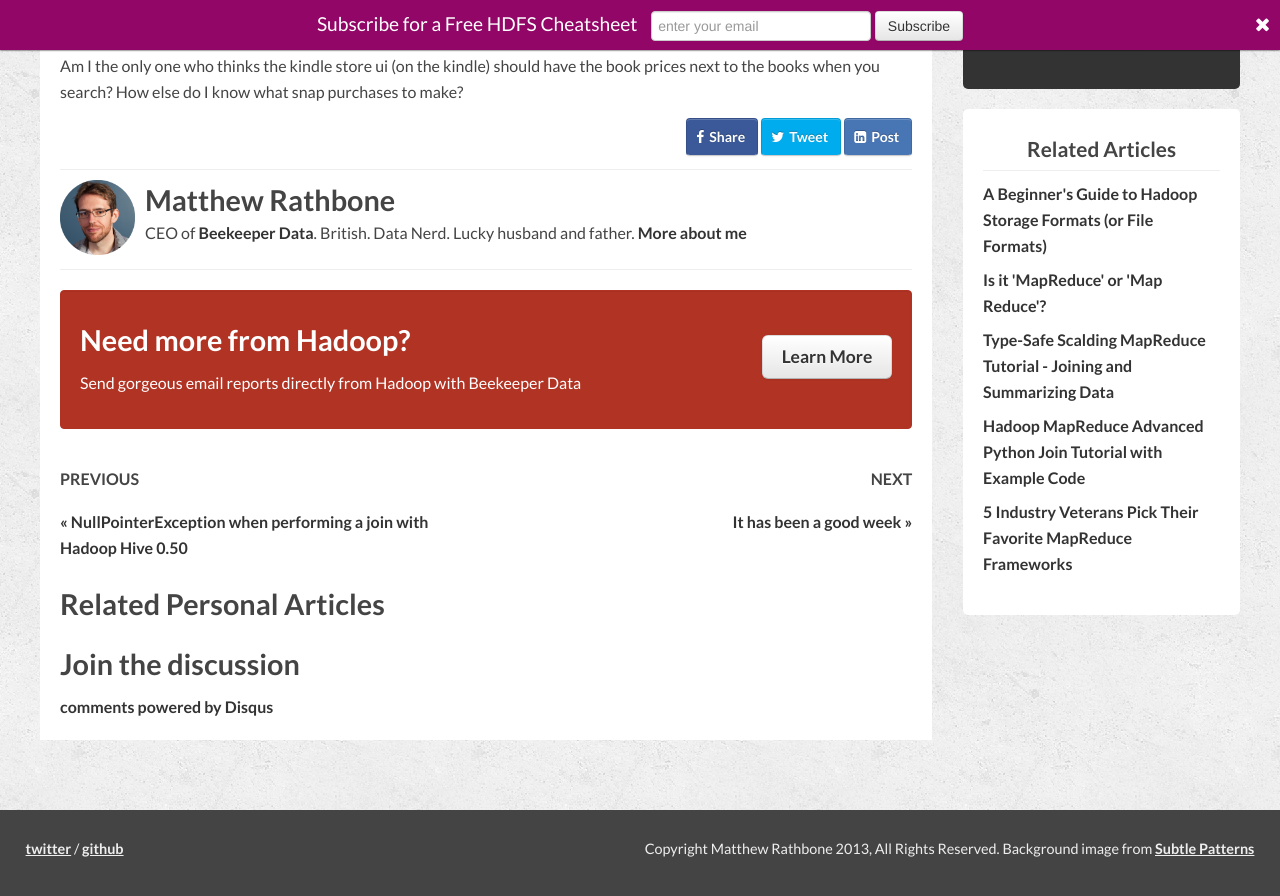
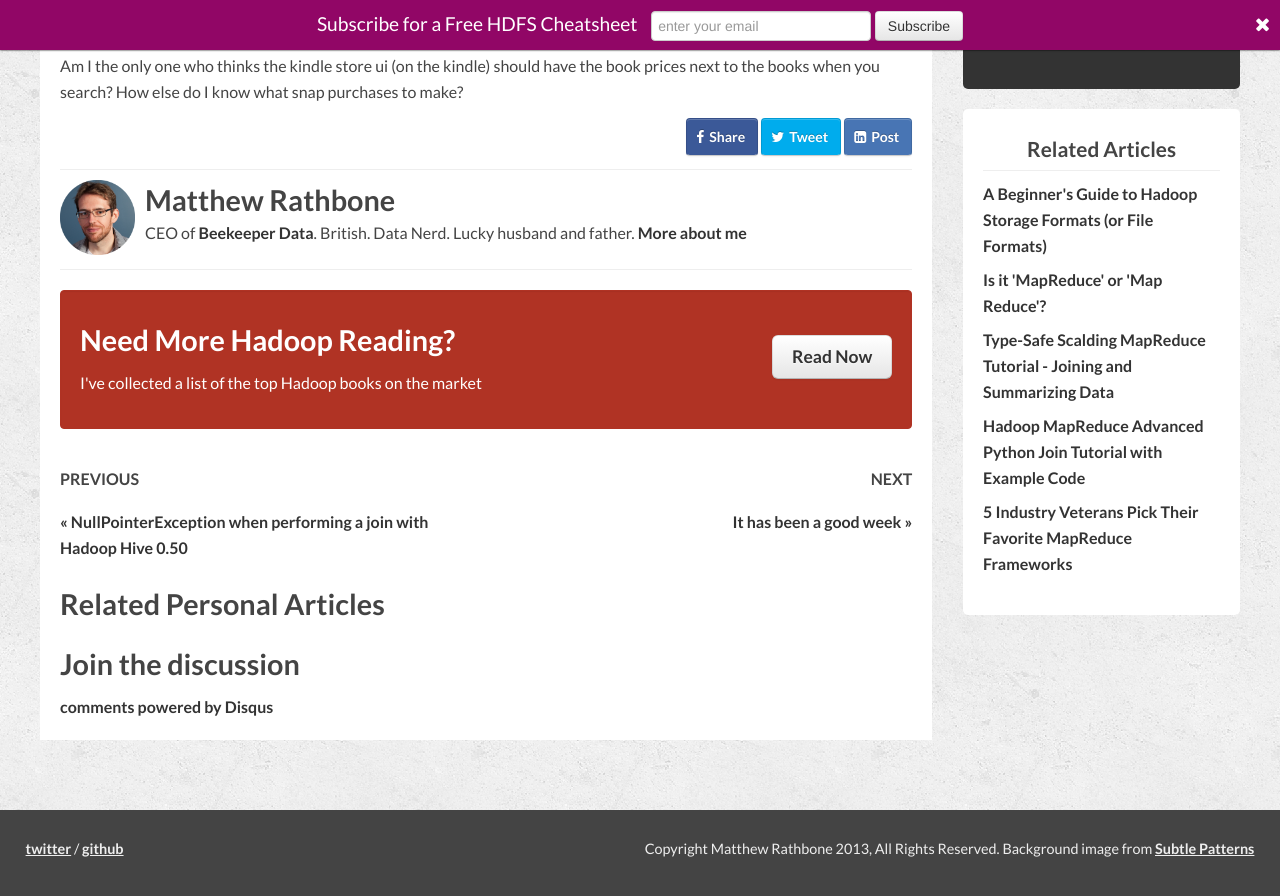
Before and after one commit to rathboma/rathboma.github.com, a Jekyll site: the page built from _posts/tumblr/2011-02-25-kindle-store-prices.html, in a window 1280 px wide and 900 px high, scrolled down 264 px. Shown: the top 896 px of the window. Built offline with Jekyll 4.4.1, drawn with Linux system fonts in a browser that asks for light colours; nearby versions of some CDN libraries; comment, search, counter and statistics services are not loaded.

Commit message:
pimping my books

```diff
--- a/_layouts/basic.html
+++ b/_layouts/basic.html
@@ -5,6 +5,13 @@
   <meta name="viewport" content="width=device-width, initial-scale=1.0">
   <meta name="description" content="{{page.description}}">
   <meta name="tags" content="{{page.tags | join: ", "}}">
+  <meta name="author" content="Matthew Rathbone">
+  {% if page.modified %}
+    <meta name="revised" content="{{page.modified}}" />
+    <meta http-equiv="last-modified" content="{{page.modified}}" />
+  {% endif %}
+
+
   <title>{% if page.title %}{{ page.title }}{% else %}Matthew Rathbone{% endif %}</title>
   <link rel="stylesheet" href="/css/bootstrap.min.css" />
   <link rel="stylesheet" href="/css/bootstrap-responsive.min.css" />
--- a/_layouts/post.html
+++ b/_layouts/post.html
@@ -50,20 +50,21 @@ layout: default
 
 {% include _me.html %}
 
-
+{% unless page.skipbooks %}
   <div class="well burnt">
     <div class="row-fluid">
       <div class="span8">
-      <h2 id="enjoy">Need more from Hadoop?</h2>
-      <p>Send gorgeous email reports directly from Hadoop with Beekeeper Data</p>
+        <h2 id="enjoy">Need More Hadoop Reading?</h2>
+        <p>I've collected a list of the top Hadoop books on the market</p>
       </div>
       <div class="span4"><span class="pull-right">
-      <a href="http://beekeeperdata.com/" class="top-25 btn btn-default btn-large">Learn More</a>
+        <a href="/2013/05/31/hadoop-resources-books.html" class="top-25 btn btn-default btn-large">Read Now</a>
       </span>
       </div>
     </div>
 
   </div>
+{% endunless %}
 
 
 
```
Also changed, not shown: _posts/2013-05-31-hadoop-resources---books.md (+2 -0 lines). Lines whose indentation alone changed are shown as unchanged.
